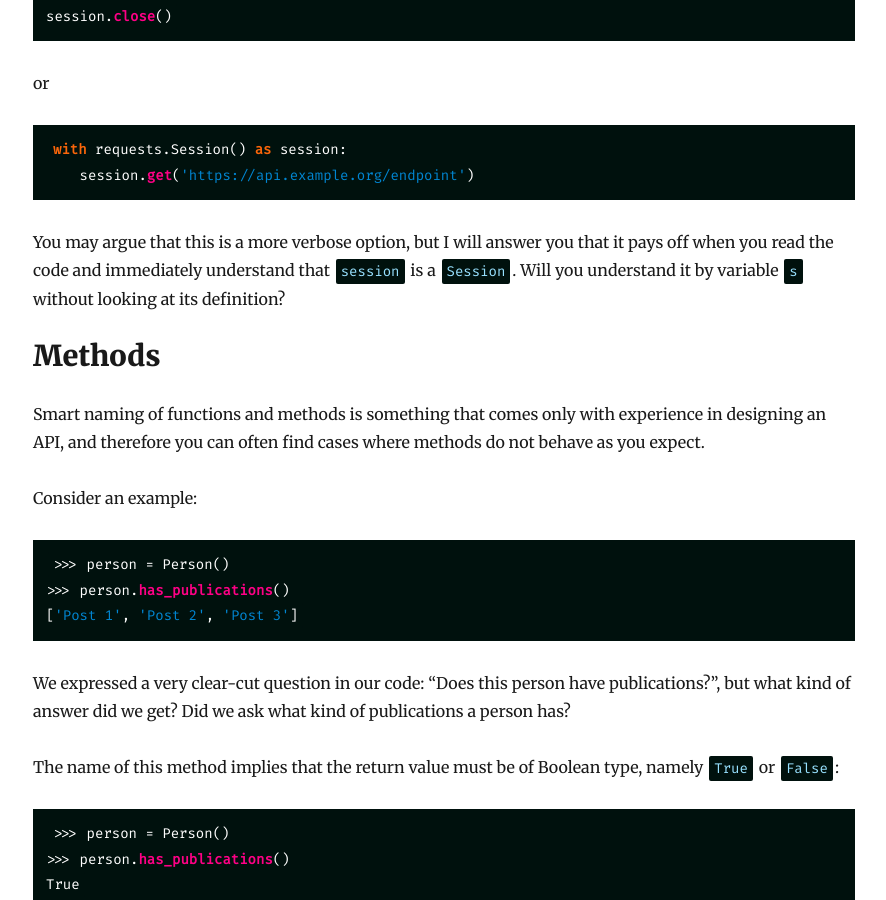
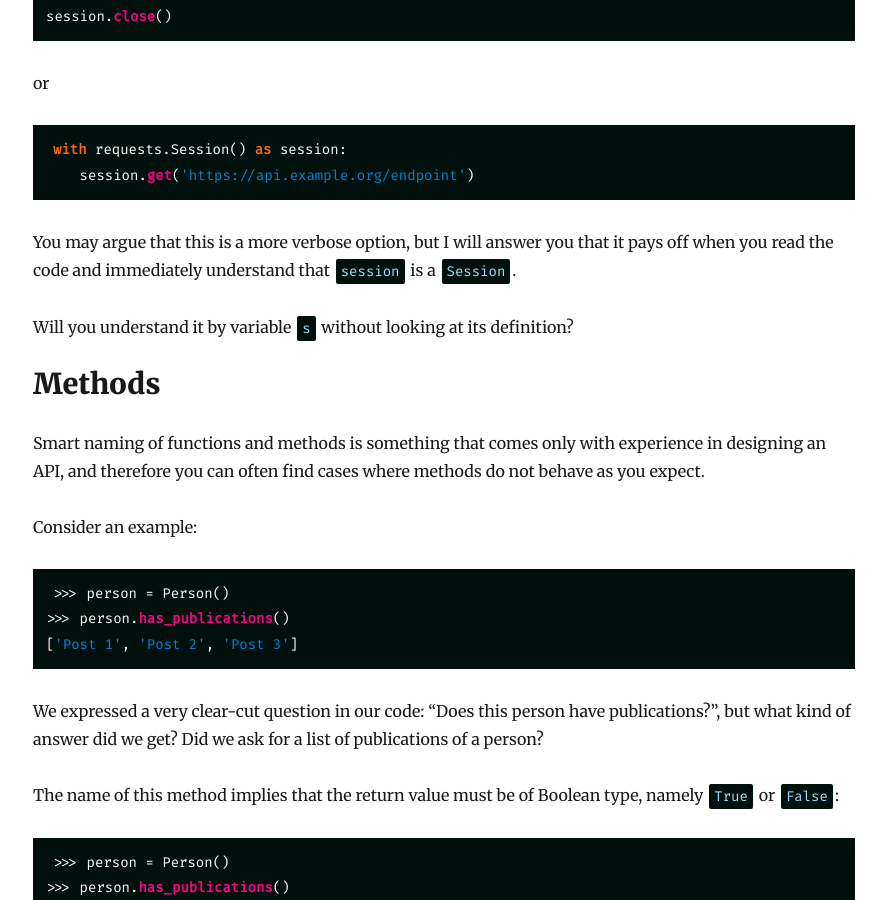
Before and after one commit to lk-geimfari/lk-geimfari.github.io, a Jekyll site: the page built from _posts/2020-07-05-a-few-thoughts-about-naming.md, in a window 1280 px wide and 900 px high, scrolled down 4836 px. Shown: the whole window, without its empty margins (196-1082 px from the left). Built offline with Jekyll 4.4.1, drawn with Linux system fonts in a browser that asks for light colours; nearby versions of some CDN libraries.

Commit message:
Fix grammar mistakes

````diff
--- a/_posts/2020-07-05-a-few-thoughts-about-naming.md
+++ b/_posts/2020-07-05-a-few-thoughts-about-naming.md
@@ -185,6 +185,7 @@ with requests.Session() as session:
 
 You may argue that this is a more verbose option, but I will answer you that it pays off when
 you read the code and immediately understand that `session` is a `Session`.
+
 Will you understand it by variable `s` without looking at its definition?
 
 
@@ -202,7 +203,7 @@ Consider an example:
 ```
 
 We expressed a very clear-cut question in our code: “Does this person have publications?”,
-but what kind of answer did we get? Did we ask what kind of publications a person has?
+but what kind of answer did we get? Did we ask for a list of publications of a person?
 
 The name of this method implies that the return value must be of Boolean type, namely `True` or `False`:
 
````
